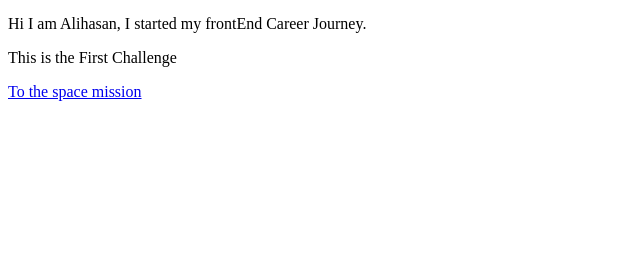
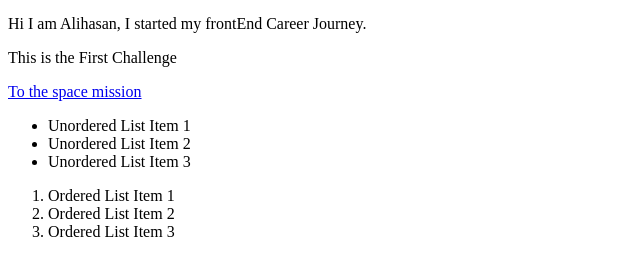
Before and after one commit to Alihasan15/FrontEnd-Career-Path, a plain HTML site: page index.html in a window 1280 px wide. Shown: the part 44-320 px from the top of the page, without its empty margins (0-640 px from the left). Drawn offline with Linux system fonts and the light colour scheme.

Commit message:
List type practiced

```diff
--- a/index.html
+++ b/index.html
@@ -12,5 +12,17 @@
     <p> This is the First Challenge </p>
 
     <a href="mission.html">To the space mission</a>
+
+    <ul>
+        <li>Unordered List Item 1</li>
+        <li>Unordered List Item 2</li>
+        <li>Unordered List Item 3</li>
+    </ul>
+    <ol>
+        <li>Ordered List Item 1</li>
+        <li>Ordered List Item 2</li>
+        <li>Ordered List Item 3</li>
+    </ol>
+
 </body>
 </html>
```
